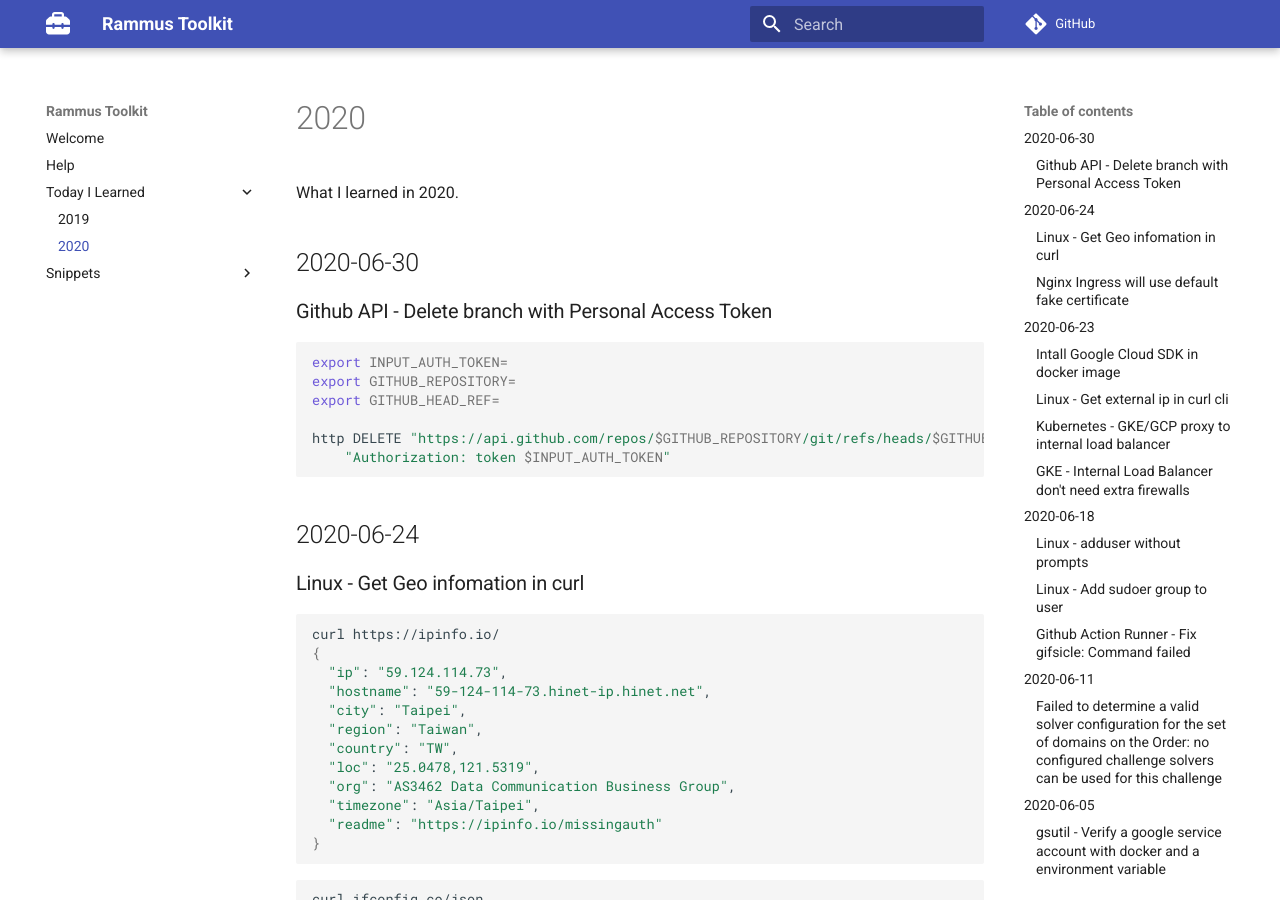
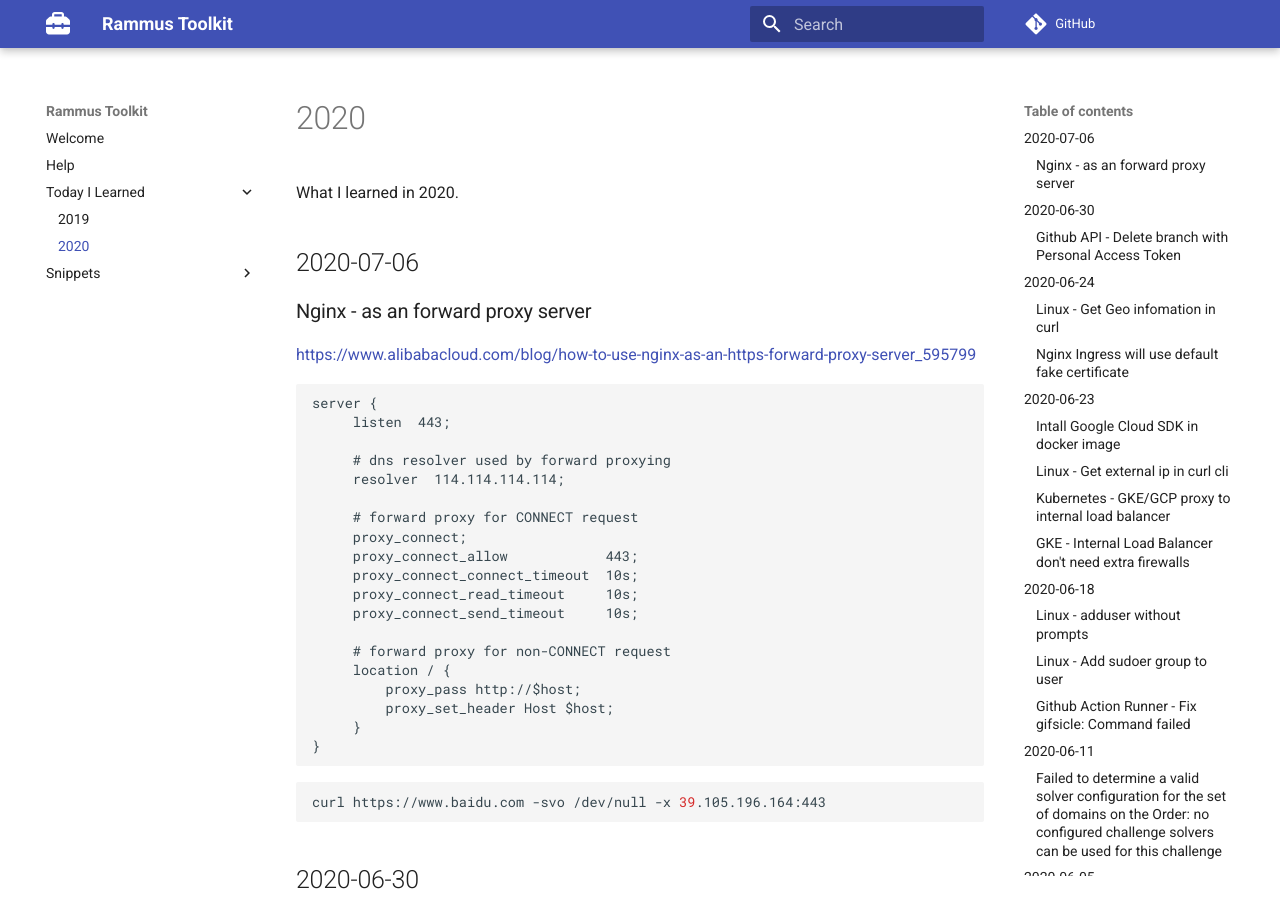
Before and after one commit to RammusXu/toolkit, an MkDocs documentation site: the page built from docs/Today-I-Learned/2020.md, in a window 1280 px wide and 900 px high. Built offline with MkDocs 1.6.1 and Material for MkDocs 9.7.7, drawn with Linux system fonts in a browser that asks for light colours; comment, search, counter and statistics services are not loaded.

Commit message:
Add nginx forward proxy

````diff
--- a/docs/Today-I-Learned/2020.md
+++ b/docs/Today-I-Learned/2020.md
@@ -1,5 +1,34 @@
 
 What I learned in 2020.
+
+## 2020-07-06
+### Nginx - as an forward proxy server
+https://www.alibabacloud.com/blog/how-to-use-nginx-as-an-https-forward-proxy-server_595799
+```conf
+server {
+     listen  443;
+
+     # dns resolver used by forward proxying
+     resolver  114.114.114.114;
+
+     # forward proxy for CONNECT request
+     proxy_connect;
+     proxy_connect_allow            443;
+     proxy_connect_connect_timeout  10s;
+     proxy_connect_read_timeout     10s;
+     proxy_connect_send_timeout     10s;
+
+     # forward proxy for non-CONNECT request
+     location / {
+         proxy_pass http://$host;
+         proxy_set_header Host $host;
+     }
+}
+```
+
+```bash
+curl https://www.baidu.com -svo /dev/null -x 39.105.196.164:443
+```
 
 ## 2020-06-30
 ### Github API - Delete branch with Personal Access Token
````
Also changed, not shown: 2 other files.
